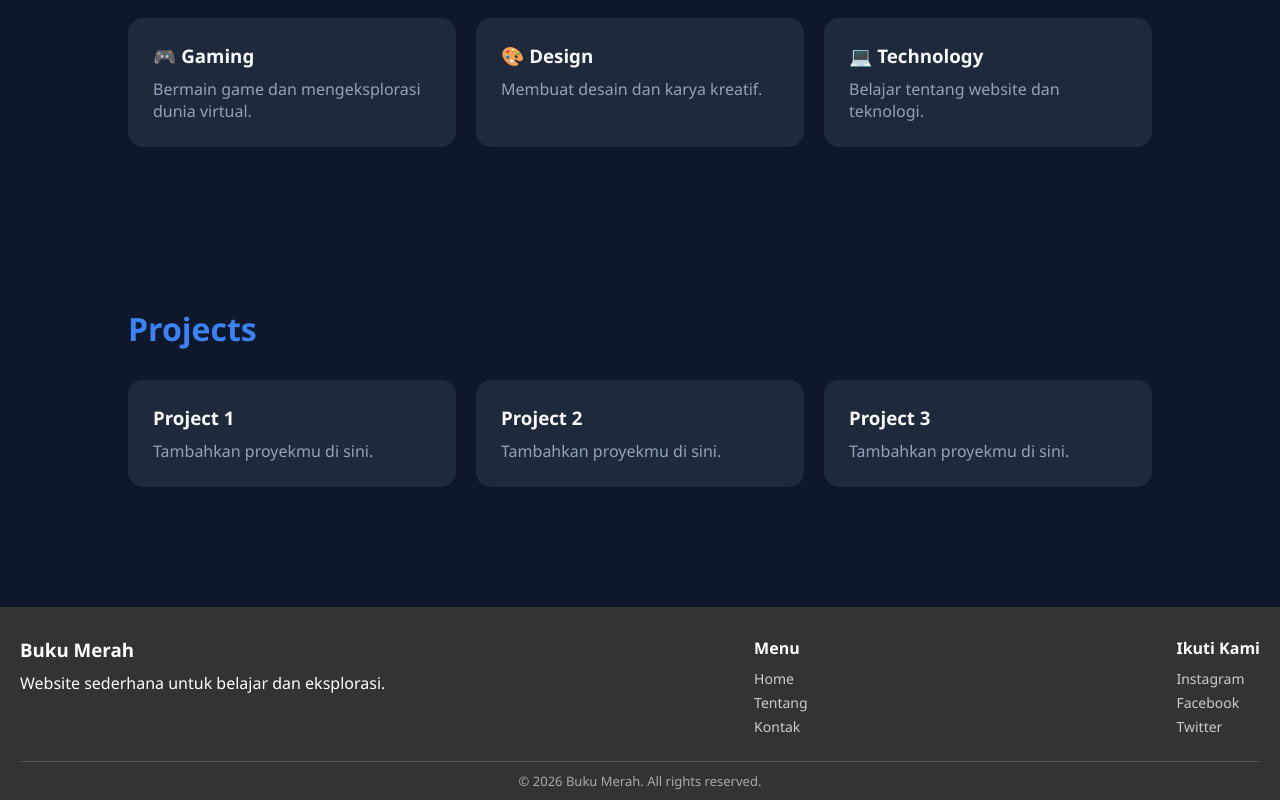
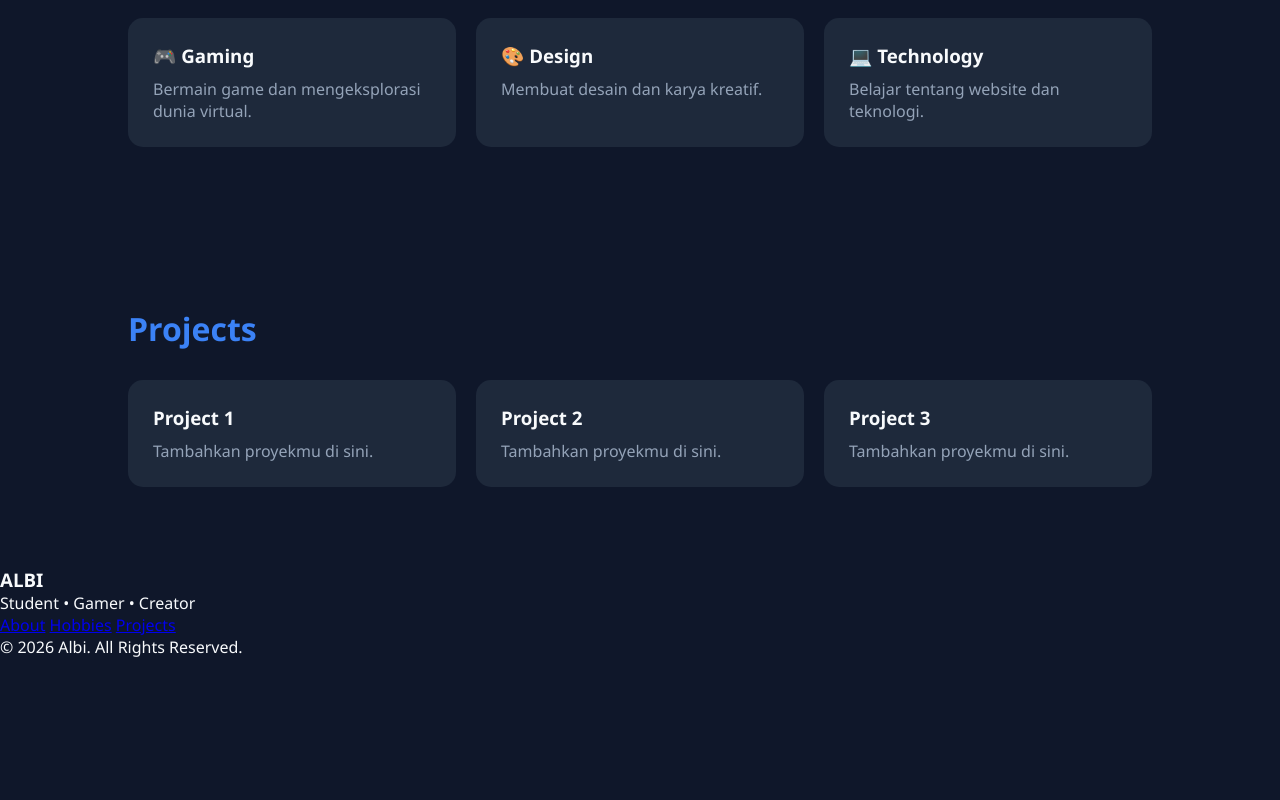
Before and after one commit to albthing/test3, a plain HTML site: page index.html in a window 1280 px wide. Shown: the part 1243-2043 px from the top of the page. After the commit the page ends 1901 px from the top, so only its background shows below. Drawn offline with Linux system fonts and the light colour scheme.

Commit message:
Refactor HTML structure and content

```diff
--- a/index.html
+++ b/index.html
@@ -83,33 +83,21 @@
         </div>
     </section>
 
-    <footer class="footer">
-  <div class="footer-container">
+<footer>
+    <div class="footer-content">
+        <h3>ALBI</h3>
+        <p>Student • Gamer • Creator</p>
 
-    <div class="footer-section">
-      <h3>Buku Merah</h3>
-      <p>Website sederhana untuk belajar dan eksplorasi.</p>
+        <div class="footer-links">
+            <a href="#about">About</a>
+            <a href="#hobbies">Hobbies</a>
+            <a href="#projects">Projects</a>
+        </div>
+
+        <p class="copyright">
+            © 2026 Albi. All Rights Reserved.
+        </p>
     </div>
-
-    <div class="footer-section">
-      <h4>Menu</h4>
-      <a href="#">Home</a>
-      <a href="#">Tentang</a>
-      <a href="#">Kontak</a>
-    </div>
-
-    <div class="footer-section">
-      <h4>Ikuti Kami</h4>
-      <a href="#">Instagram</a>
-      <a href="#">Facebook</a>
-      <a href="#">Twitter</a>
-    </div>
-
-  </div>
-
-  <div class="footer-bottom">
-    <p>&copy; 2026 Buku Merah. All rights reserved.</p>
-  </div>
 </footer>
 
 </body>
```
